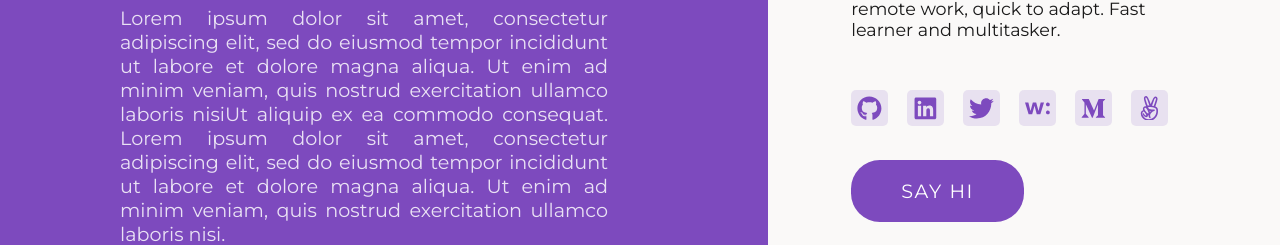
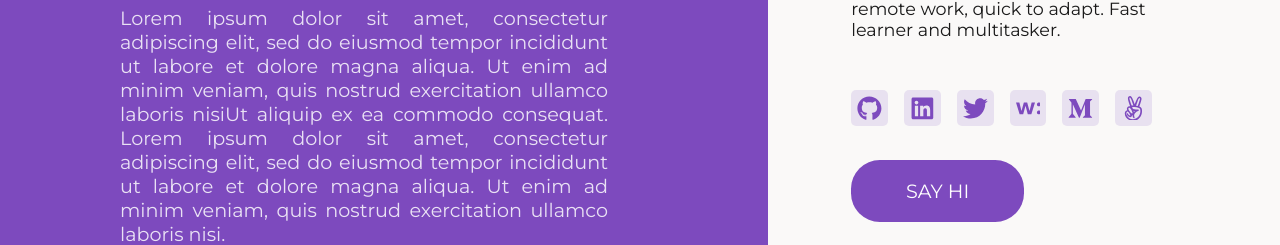
Before and after one commit to Zilola-Nazarova/portfolio, a React (Vite) app: page / in a window 1280 px wide. Shown: the part 552-797 px from the top of the page. Built offline with nearby package versions, Linux system fonts and the light colour scheme.

Commit message:
Adjust hover effect for buttons, remove letter spacing for better looking, set limits to gap betweens social media links

```diff
--- a/src/index.css
+++ b/src/index.css
@@ -40,13 +40,12 @@ button {
   border-radius: 1.5em;
   font-family: 'Montserrat', sans-serif;
   text-transform: uppercase;
-  letter-spacing: 0.1rem;
   padding: 1em;
   color: rgb(255, 255, 255);
 }
 
 .btn:hover {
-  filter: contrast(135%);
+  filter: opacity(85%);
 }
 
 .theme_0 {
--- a/src/styles/HomeTab.module.css
+++ b/src/styles/HomeTab.module.css
@@ -67,6 +67,10 @@
   .say_hi {
     margin-top: 1.4rem;
   }
+
+  .social {
+    gap: 0.8rem;
+  }
 }
 
 @media only screen and (min-width: 1200px) {
@@ -85,4 +89,8 @@
   .say_hi {
     margin-top: 1.6rem;
   }
+
+  .social {
+    gap: 1rem;
+  }
 }
```
